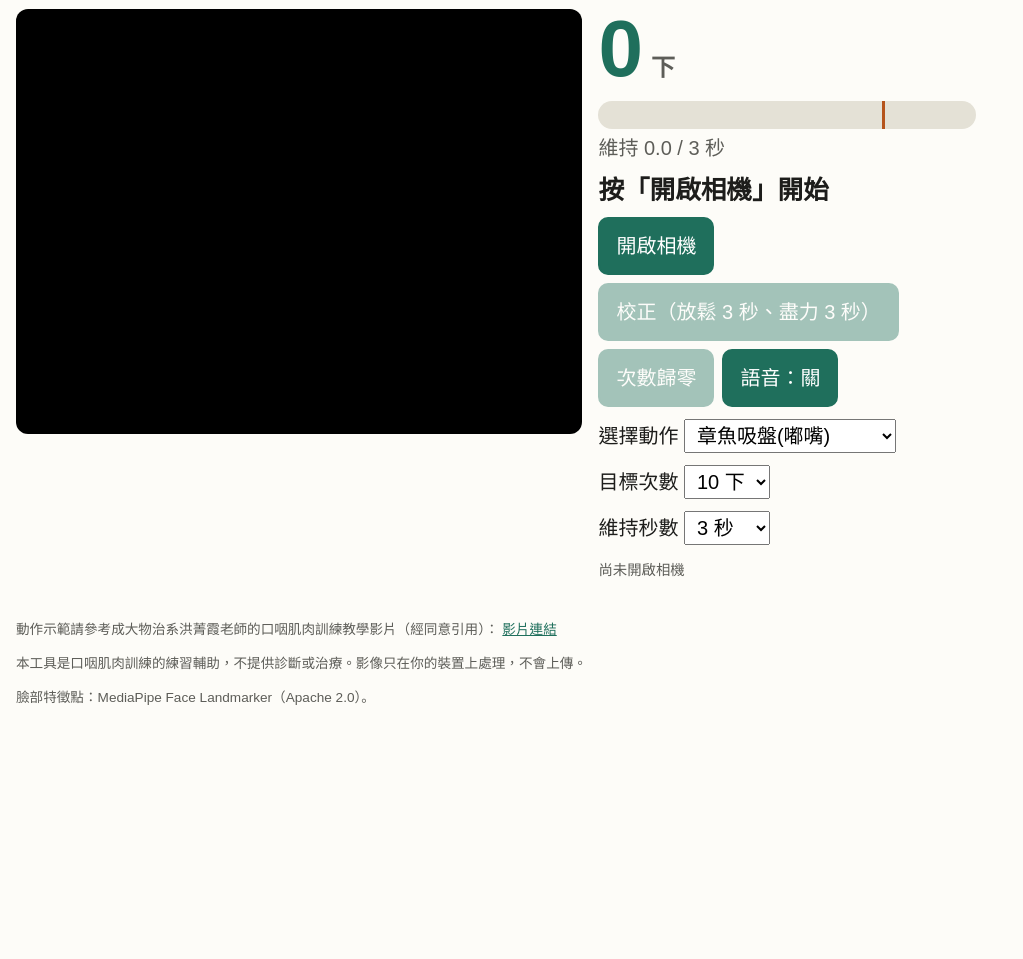
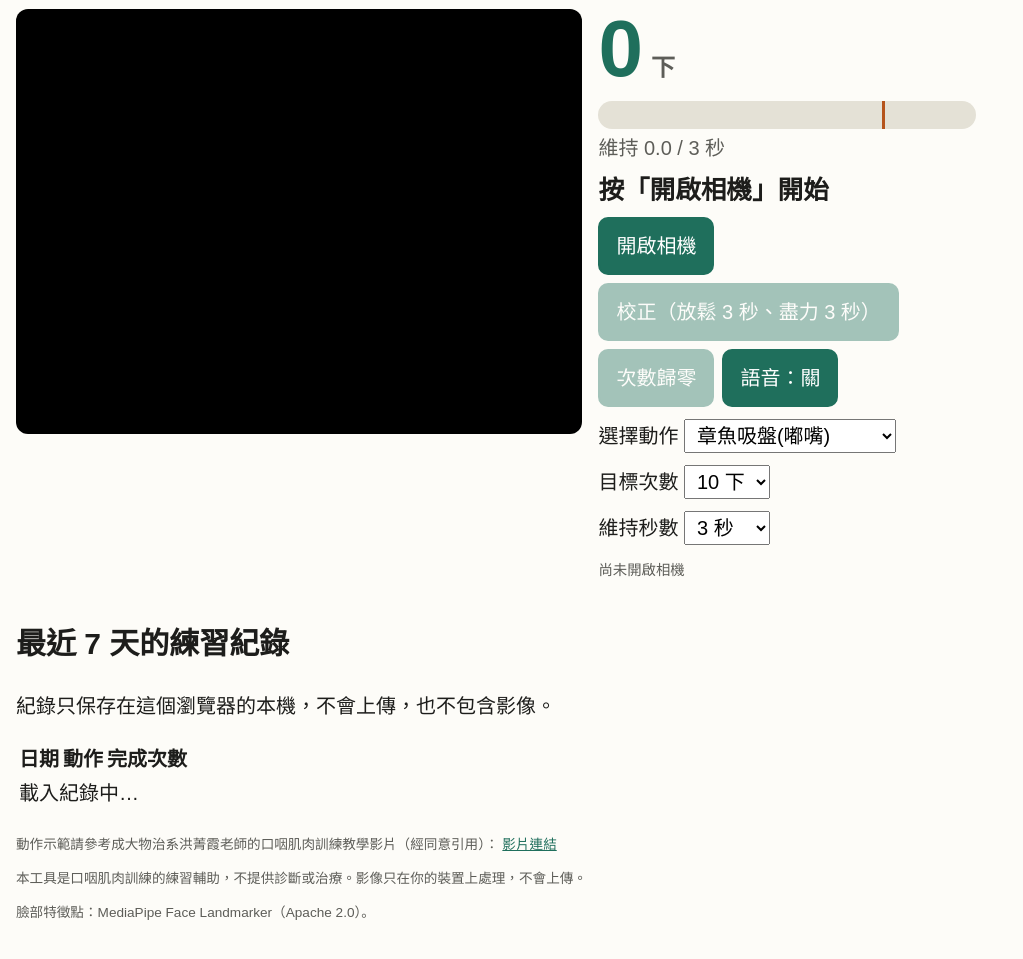
Before and after one commit to f94136067-blip/oral-counter, a plain HTML site: page index.html in a window 1280 px wide. Shown: the part 89-1048 px from the top of the page, without its empty margins (0-1023 px from the left). Before the commit the page ends 835 px from the top, so only its background shows below. Drawn offline with Linux system fonts and the light colour scheme.

Commit message:
Add daily action records section to index.html
Added a section to display daily action records for the past 7 days, including a table structure for records.

```diff
--- a/index.html
+++ b/index.html
@@ -67,6 +67,33 @@
     </section>
   </main>
 
+  <!-- 最近 7 天的每日動作紀錄 -->
+  <section class="history" aria-labelledby="historyTitle">
+    <h2 id="historyTitle">最近 7 天的練習紀錄</h2>
+
+    <p class="historyNote">
+      紀錄只保存在這個瀏覽器的本機，不會上傳，也不包含影像。
+    </p>
+
+    <div class="tableWrap">
+      <table>
+        <thead>
+          <tr>
+            <th scope="col">日期</th>
+            <th scope="col">動作</th>
+            <th scope="col">完成次數</th>
+          </tr>
+        </thead>
+
+        <tbody id="dailyRecordsBody">
+          <tr>
+            <td colspan="3">載入紀錄中…</td>
+          </tr>
+        </tbody>
+      </table>
+    </div>
+  </section>
+
   <footer>
     <p>動作示範請參考成大物治系洪菁霞老師的口咽肌肉訓練教學影片（經同意引用）：
       <a href="https://reurl.cc/7YgbdD" target="_blank" rel="noopener">影片連結</a></p>
```
